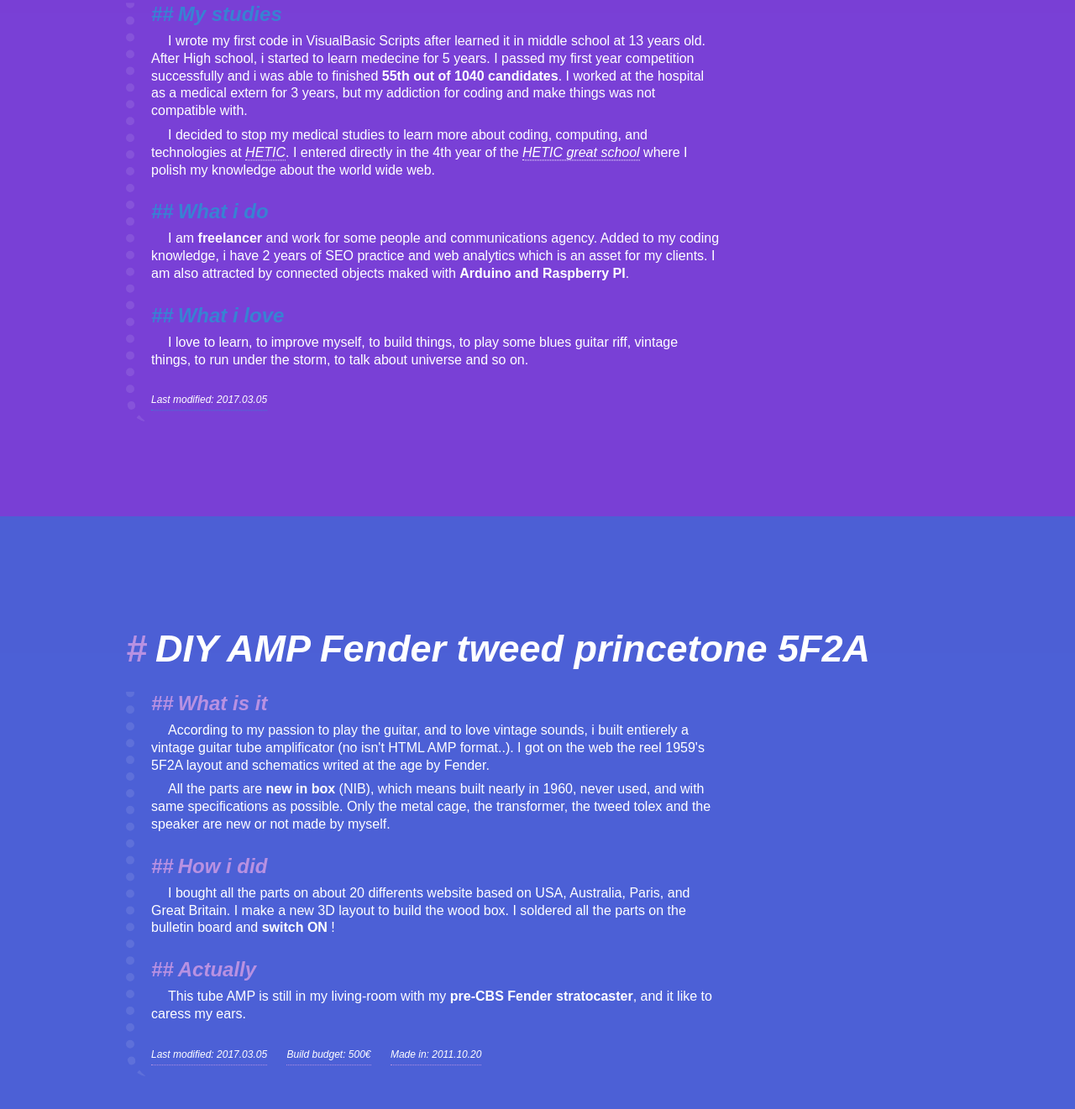
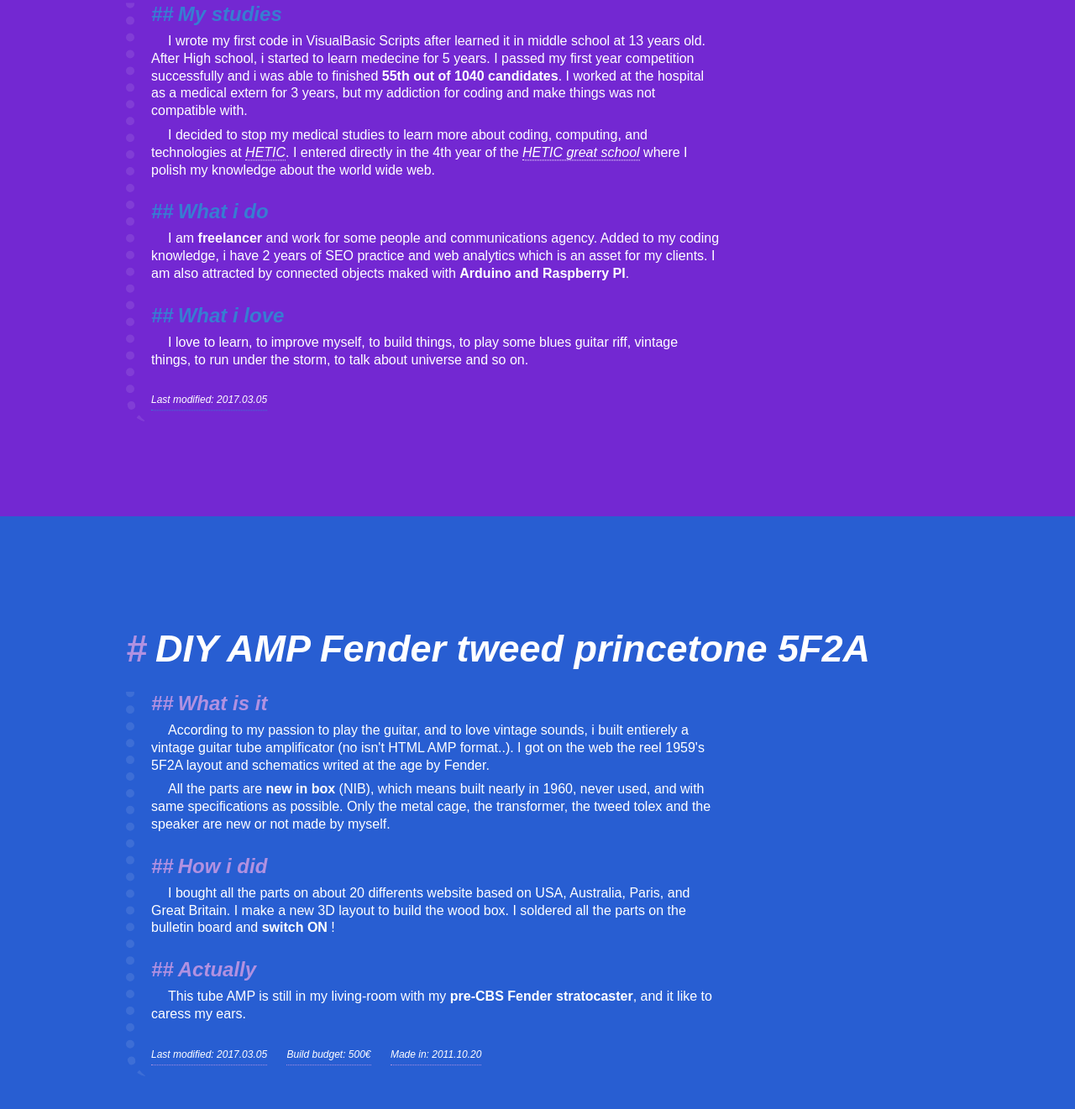
Before and after one commit to Gvvs/portfolio, a website: page app/index.html in a window 1280 px wide. Shown: the part 1001-2322 px from the top of the page at 84% size. Drawn offline with nearby package versions, Linux system fonts and the light colour scheme; files that its build step writes are made by us from their sources; a web font is replaced by a local one.

Commit message:
Edit background article

```diff
--- a/app/styles/_article.scss
+++ b/app/styles/_article.scss
@@ -110,10 +110,10 @@ article {
   }
 
   &:nth-of-type(1) {
-    @include articlecolor(rgba(115,40,210,0.6), rgba(40,146,210,0.8), rgba(40,146,210,0.7));
+    @include articlecolor(rgb(115,40,210), rgba(40,146,210,0.8), rgba(40,146,210,0.7));
   }
 
   &:nth-of-type(2) {
-    @include articlecolor(rgba(40,94,210,0.6), rgba(211,158,229,0.8), rgba(211,158,229,0.7));
+    @include articlecolor(rgb(40,94,210), rgba(211,158,229,0.8), rgba(211,158,229,0.7));
   }
 }
```
